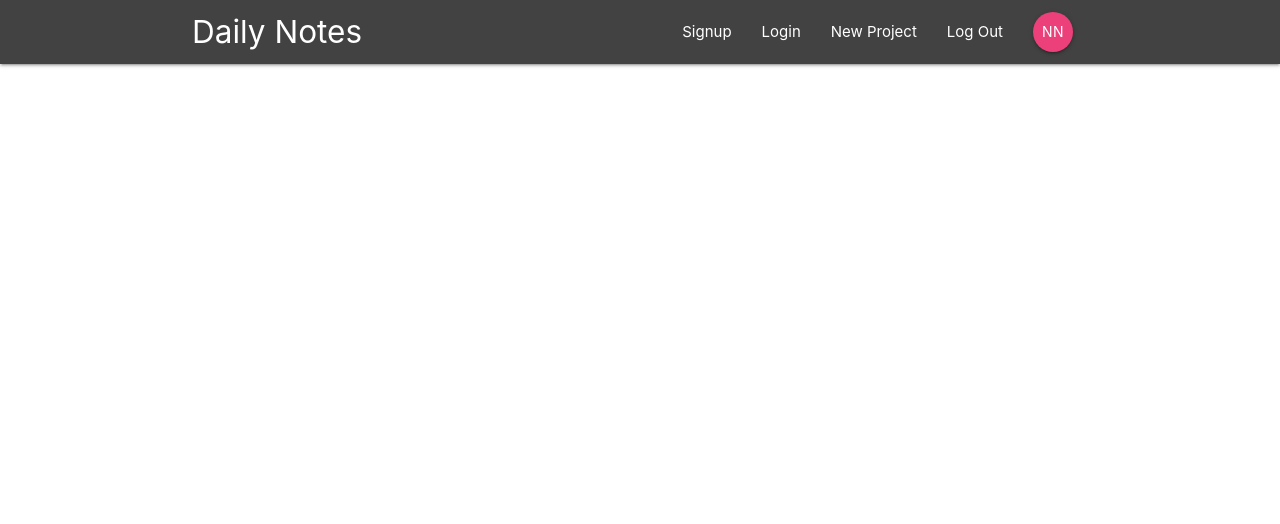
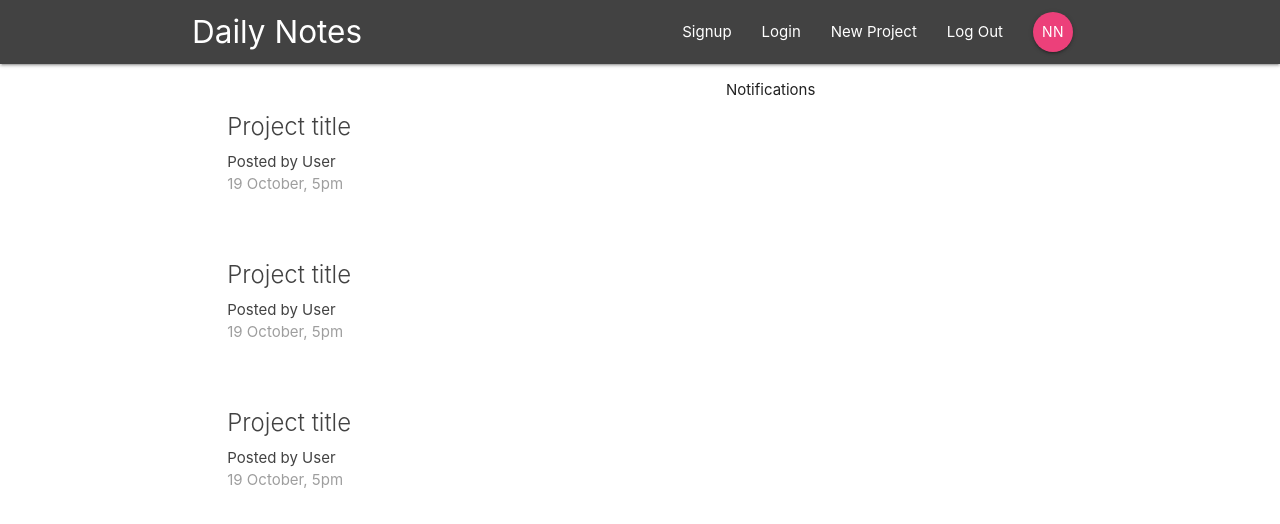
Before and after one commit to steffenpedersen/daily-notes, a React (Create React App) app: page / in a window 1280 px wide. Shown: the top 524 px of the page. Built offline with nearby package versions, Linux system fonts and the light colour scheme; the HTML template or start-up script is replaced by a standard one.

Commit message:
Add dashboard with dummy data

```diff
--- a/src/App.js
+++ b/src/App.js
@@ -1,12 +1,18 @@
 import React from 'react';
-import { BrowserRouter } from 'react-router-dom';
+import { BrowserRouter, Switch, Route } from 'react-router-dom'
 import NavBar from './components/layout/Navbar'
+import Dashboard from './components/dashboard/Dashboard'
 
 function App() {
   return (
     <BrowserRouter>
       <div className="App">
-        <NavBar/>
+        <NavBar />
+        {/* A <Switch> looks through its children <Route>s and
+            renders the first one that matches the current URL. */}
+        <Switch>
+          <Route path='/' component={Dashboard} />
+        </Switch>
       </div>
     </BrowserRouter>
   );
--- a/src/components/dashboard/Dashboard.js
+++ b/src/components/dashboard/Dashboard.js
@@ -0,0 +1,23 @@
+import React, { Component } from 'react'
+import ProjectList from '../projects/ProjectList'
+import Notifications from './Notifications'
+
+// React Component classes have additional features
+class Dashboard extends Component {
+    render() {
+        return (
+            <div className="dashboard container">
+                <div className="row">
+                    <div className="col s12 m6">
+                        <ProjectList />
+                    </div>
+                    <div className="col s12 m5 offset-m1">
+                        <Notifications />
+                    </div>
+                </div>
+            </div>
+        )
+    }
+}
+
+export default Dashboard
--- a/src/components/dashboard/Notifications.js
+++ b/src/components/dashboard/Notifications.js
@@ -0,0 +1,11 @@
+import React from 'react'
+
+const Notifications = () => {
+    return (
+        <div>
+            <p>Notifications</p>
+        </div>
+    )
+}
+
+export default Notifications
--- a/src/components/projects/ProjectList.js
+++ b/src/components/projects/ProjectList.js
@@ -0,0 +1,35 @@
+import React from 'react'
+
+const ProjectList = () => {
+    return (
+        <div className="project-list section">
+
+            <div className="card z-depth-0 project-summary">
+                <div className="card-content grey-text text-darken-3">
+                    <span className="card-title ">Project title</span>
+                    <p>Posted by User</p>
+                    <p className="grey-text">19 October, 5pm</p>
+                </div>
+            </div>
+
+            <div className="card z-depth-0 project-summary">
+                <div className="card-content grey-text text-darken-3">
+                    <span className="card-title ">Project title</span>
+                    <p>Posted by User</p>
+                    <p className="grey-text">19 October, 5pm</p>
+                </div>
+            </div>
+
+            <div className="card z-depth-0 project-summary">
+                <div className="card-content grey-text text-darken-3">
+                    <span className="card-title ">Project title</span>
+                    <p>Posted by User</p>
+                    <p className="grey-text">19 October, 5pm</p>
+                </div>
+            </div>
+
+        </div>
+    )
+}
+
+export default ProjectList
```
